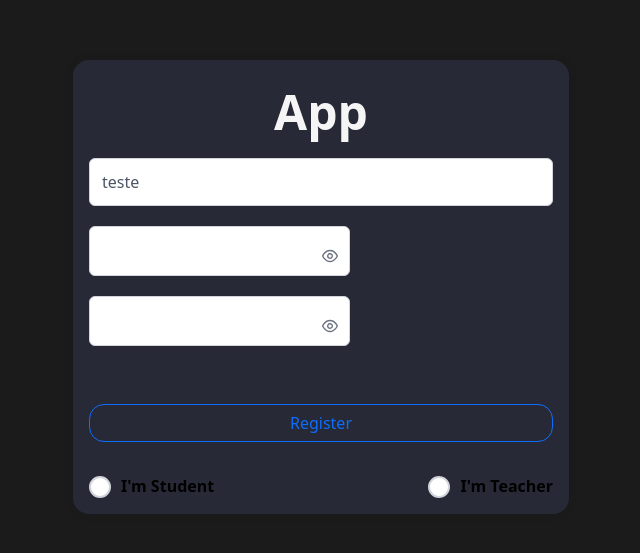
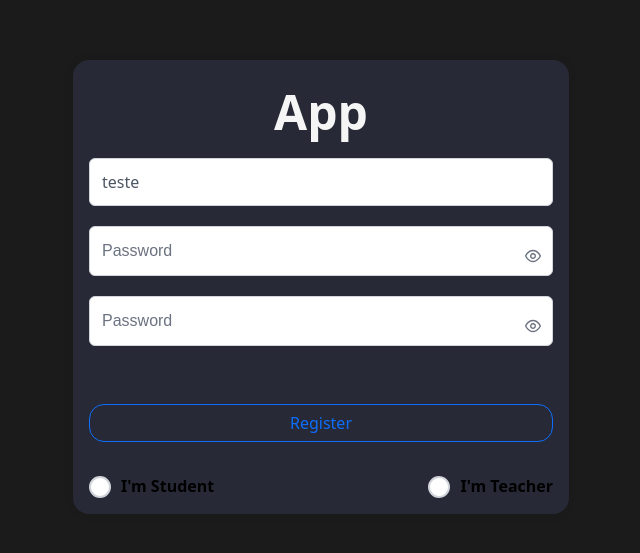
Before and after one commit to zBlasius/subjects_easy, a React (Create React App) app in the folder client/: page /register in a window 1280 px wide. Shown: the part 113-666 px from the top of the page, without its empty margins (319-959 px from the left). Built offline with nearby package versions, Linux system fonts and the light colour scheme; no server answers; a web font is replaced by a local one.

Commit message:
fix: adjust Password component

```diff
--- a/client/src/components/Input/index.tsx
+++ b/client/src/components/Input/index.tsx
@@ -1,5 +1,4 @@
 import { ChangeEvent } from "react";
-import Form from "react-bootstrap/Form";
 import { InputText } from "primereact/inputtext";
 
 interface MyInputProps {
@@ -13,7 +12,6 @@ interface MyInputProps {
 
 const MyInput = ({
   onChange,
-  label,
   value,
   placeholder,
   type,
@@ -21,7 +19,7 @@ const MyInput = ({
   return (
     <div style={{ width: "100%", margin: "10px 0px 10px 0px" }}>
       <InputText
-        style={{ width: "100%", height: "100%" }}
+        style={{ width: "100%", height: "100%"}}
         type={type ?? "text"}
         value={value}
         onChange={onChange}
--- /dev/null
+++ b/client/src/components/InputPassword/index.scss
@@ -0,0 +1,3 @@
+.p-icon-field {
+    width: 100%;
+  }
--- a/client/src/components/InputPassword/index.tsx
+++ b/client/src/components/InputPassword/index.tsx
@@ -1,18 +1,27 @@
-import React, { ChangeEvent} from "react";
-import { Password } from 'primereact/password';
+import React, { ChangeEvent } from "react";
+import { Password } from "primereact/password";
+import "./index.scss"
 
 interface MyInputProps {
   onChange?: (event: ChangeEvent<HTMLInputElement>) => void;
-  value: string
+  value: string;
+  placeholder?: string
 }
 
-const MyInputPassword = ({ onChange, value }: MyInputProps) => {
-
+const MyInputPassword = ({ onChange, value, placeholder }: MyInputProps) => {
   return (
-    <div style={{width:"100%", margin: "10px 0px 10px 0px"}}>
-        <Password inputStyle={{width:"100%"}} style={{width:"100%"}} value={value} onChange={onChange} toggleMask feedback={false} />
+    <div style={{ width: "100%", margin: "10px 0px 10px 0px" }}>
+      <Password
+        placeholder={placeholder}
+        style={{ width: "100%", height: "100%" }}
+        inputStyle={{width:"100%"}}
+        value={value}
+        onChange={onChange}
+        toggleMask
+        feedback={false}
+      />
     </div>
   );
-}
+};
 
 export default MyInputPassword;
--- a/client/src/components/RadioGroup/index.tsx
+++ b/client/src/components/RadioGroup/index.tsx
@@ -4,15 +4,15 @@ import { InputGroup, Form } from "react-bootstrap";
 import { RadioButton } from "primereact/radiobutton";
 
 interface MyInputProps {
-  onChange?: (event: ChangeEvent<HTMLInputElement>) => void;
+  onChange: (value: string) => void;
   options: {
     value: string;
     text: string;
   }[];
+  selectedValue: string
 }
 
-const RadioGroup = ({ options, onChange }: MyInputProps) => {
-  const [ingredient, setIngredient] = useState("");
+const RadioGroup = ({ options, selectedValue, onChange }: MyInputProps) => {
 
   return (
     <div style={{display:"flex", justifyContent:"space-between", width:"100%"}}>
@@ -21,8 +21,8 @@ const RadioGroup = ({ options, onChange }: MyInputProps) => {
           <RadioButton
             name="pizza"
             value={item}
-            onChange={() => setIngredient(item.value)}
-            checked={ingredient === item.value}
+            onChange={()=> onChange(item.value)}
+            checked={selectedValue === item.value}
             style={{marginRight:10}}
           />
           <label style={{fontWeight:600}} className="ml-2">{item.text}</label>
--- a/client/src/pages/Register/index.tsx
+++ b/client/src/pages/Register/index.tsx
@@ -8,25 +8,38 @@ import request from "../../utils/request";
 import DataContext from "../../data/Contesxt";
 import RadioGroup from "../../components/RadioGroup";
 import MyInputPassword from "../../components/InputPassword";
+import { TextColors } from "../../utils/STYLES";
 
 export default function Register() {
   const [pass, setPass] = useState<string>("");
   const [confirmPass, setConfirmPass] = useState<string>("");
+  const [error, setError] = useState(false)
+  const [typeUser, setTypeUser] = useState("");
   const { setCourseList, setUser, user } = useContext(DataContext);
   const navigate = useNavigate();
 
-  function register() {
-    request("/register", "POST", {
+  async function register() {
+    if(!hasAllNecessaryData()){
+      setError(true);
+      return
+    }
+    setError(false);
+
+    const result = await request("/register", "POST", {
       email: user?.toString(),
       password: pass?.toString(),
-    }).then((ret) => {
-      console.log("teste", ret);
-      if (ret.token) {
-        localStorage.setItem("Authorization", ret.token);
-        getCourseList();
-        navigate("/course-list");
-      }
+      typeUser
     });
+
+    if (result.token) {
+      localStorage.setItem("Authorization", result.token);
+      getCourseList();
+      navigate("/course-list");
+    }
+  }
+
+  function hasAllNecessaryData(){
+    return (pass && confirmPass && pass === confirmPass && user && typeUser)
   }
 
   function getCourseList() {
@@ -52,11 +65,15 @@ export default function Register() {
           value={user}
           onChange={(e) => setUser(e.target.value)}
         />
+
         <MyInputPassword
+          placeholder={"Password"}
           value={pass}
           onChange={(e) => setPass(e.target.value)}
         />
+
         <MyInputPassword
+          placeholder={"Password"}
           value={confirmPass}
           onChange={(e) => setConfirmPass(e.target.value)}
         />
@@ -71,11 +88,15 @@ export default function Register() {
           </div>
         </div>
 
+        {error && <div style={{color:TextColors.errorText}}> *Check informed data </div> }
+
         <RadioGroup
           options={[
             { value: "Student", text: "I'm Student" },
             { value: "Teacher", text: "I'm Teacher" },
           ]}
+          onChange={(value)=> setTypeUser(value)}
+          selectedValue={typeUser}
         />
       </CardCenter>
     </div>
```
